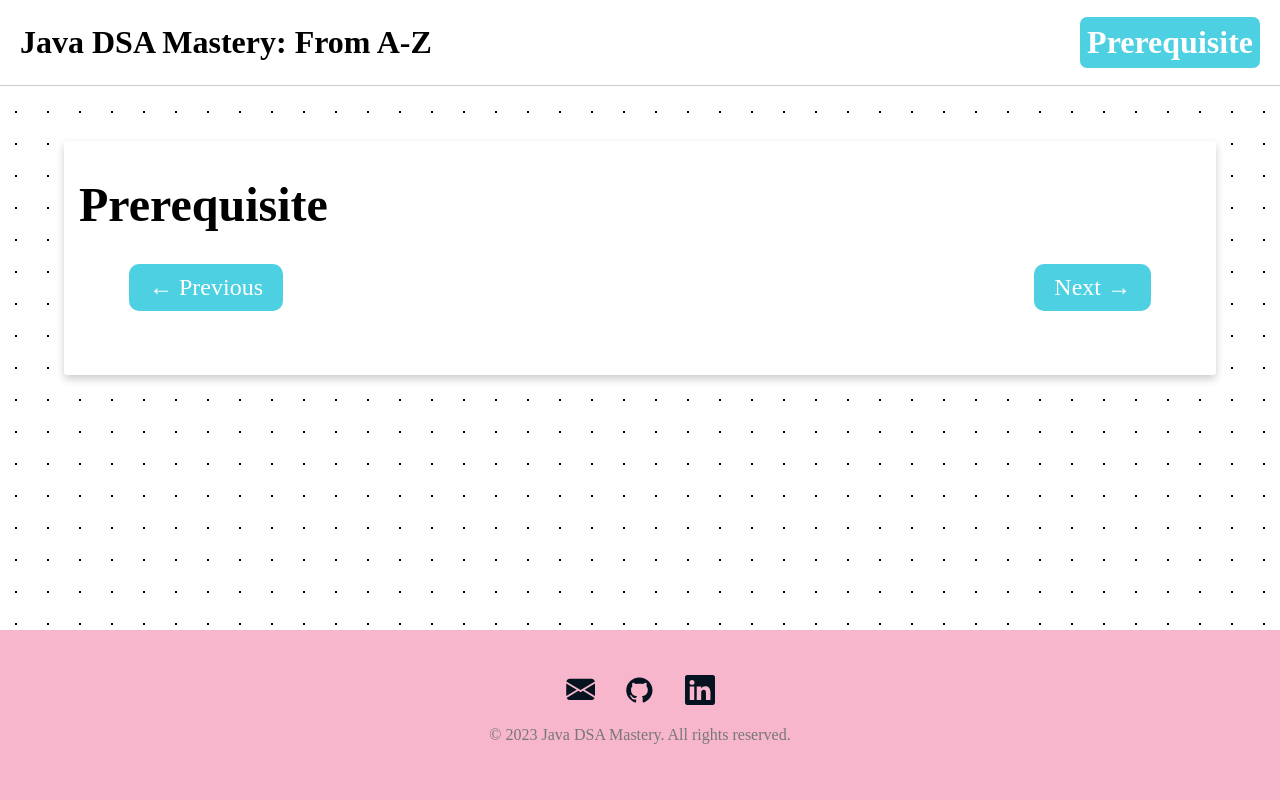
After one commit to chiragak/dsa101.github.io, a PHP site: page /welcome/prerequisite.html in a window 1280 px wide. The commit adds this page. Run offline with PHP 8.4, Linux system fonts and the light colour scheme; some libraries are stand-ins or nearby versions.

Commit message:
changed 3 files

```diff
--- a/assets/css/style.css
+++ b/assets/css/style.css
@@ -129,7 +129,7 @@ body {
   align-items: center;
   width: 100%;
   height: 400px;
-  background-color: #F7B6CC;
+  background-color: #18122B;
 }
 .courseicon {
   display: flex;
@@ -252,6 +252,7 @@ border-radius: 75px;
   justify-content: center;
   padding: 25px;
   width: 30%;
+  top
 
 
 }
@@ -281,7 +282,7 @@ border-radius: 75px;
 }
 
 .lesson-preface:before {
-  color:#1e3f57;
+  color: #1e3f57;
   content: counter(my-awesome-counter);
   font-size: 20px;
   font-weight: 700;
@@ -289,6 +290,7 @@ border-radius: 75px;
   position: absolute;
   top: 0;
 }
+
 @media screen and (max-width: 768px) {
 
     .navbar .heading {
--- a/welcome/intro.html
+++ b/welcome/intro.html
@@ -46,6 +46,12 @@
           <p>When I'm not coding, you can find me engrossed in games of FIFA on PlayStation. But I'm always eager to get back to leveling up my skills!</p>
           <p>This course is designed for anyone who wants to truly master data structures and algorithms. We'll cover the key concepts, implement core data structures from scratch, analyze time and space complexities, and practice essential coding interview questions.</p>
           <p>I'm excited for us to grow together as a coding community! With diligent practice and collaboration, we can conquer even the most complex DSA challenges. Let's do this!</p>
+
+
+          <div class="prevnext">
+            <a href="../index.html">← Previous</a>
+            <a class="next" href="prerequisite.html">Next →</a>
+          </div>
         </div>
       </div>
 
--- /dev/null
+++ b/welcome/prerequisite.html
@@ -0,0 +1,62 @@
+<!-- variables 1 -->
+<!DOCTYPE html>
+<html>
+    <head>
+        <meta charset="UTF-8">
+        <meta http-equiv="X-UA-Compatible" content="IE=edge">
+        <meta name="viewport" content="width=device-width, initial-scale=1.0">
+        <link rel="stylesheet" href="../assets/css/style.css">
+
+        <link rel="stylesheet" href="https://cdnjs.cloudflare.com/ajax/libs/prism/1.24.1/themes/prism.min.css" />
+        <script src="https://cdnjs.cloudflare.com/ajax/libs/prism/1.24.1/prism.min.js"></script>
+        <script src="https://cdnjs.cloudflare.com/ajax/libs/prism/1.24.1/components/prism-java.min.js"></script>
+
+
+        <title>Problem Soving in Java</title>
+
+      </head>
+<head>
+
+
+
+
+<body>
+    <header>
+        <div class="navbar">
+          <div class="heading">
+            <h1>Java DSA Mastery: From A-Z</h1>
+          </div>
+          <div class="lesson" id="lessonTitle">
+            <h1>Prerequisite</h1>
+          </div>
+        </div>
+      </header>
+
+
+
+
+
+    <div class="outer-card">
+        <h1 class="outer-heading">Prerequisite</h1>
+        <div class="inner-card">
+
+
+
+          <div class="prevnext">
+            <a href="../index.html">← Previous</a>
+            <a class="next" href="prerequisite.html">Next →</a>
+          </div>
+        </div>
+      </div>
+
+      <footer class="footer">
+        <div class="logo-container">
+          <img src="/images/Email.svg" alt="Email logo" class="logo">
+          <img src="/images/Github.svg" alt="Git logo" class="logo">
+          <img src="/images/Linkedin.svg" alt="LinkedIn logo" class="logo">
+        </div>
+        <p>© 2023 Java DSA Mastery. All rights reserved.</p>
+      </footer>
+
+</body>
+</html>
```
Lines whose indentation alone changed are shown as unchanged.
